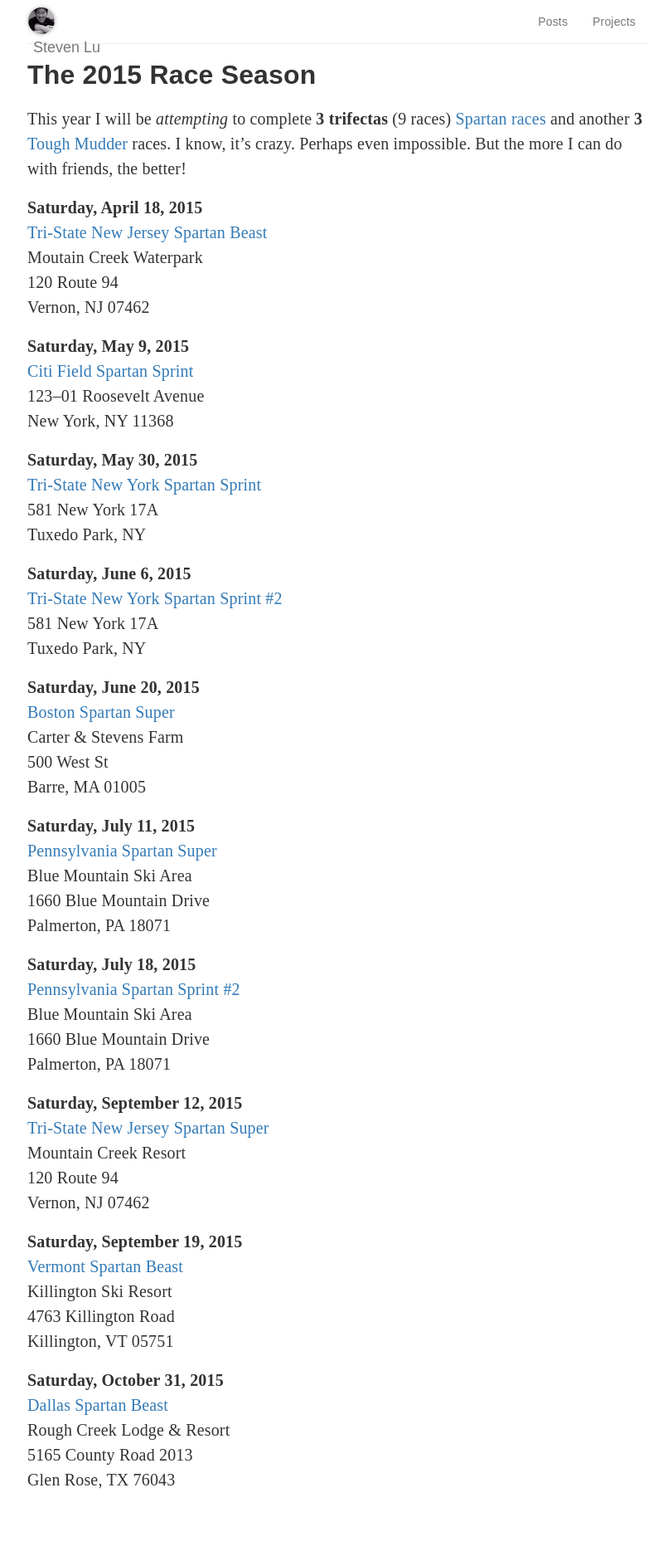
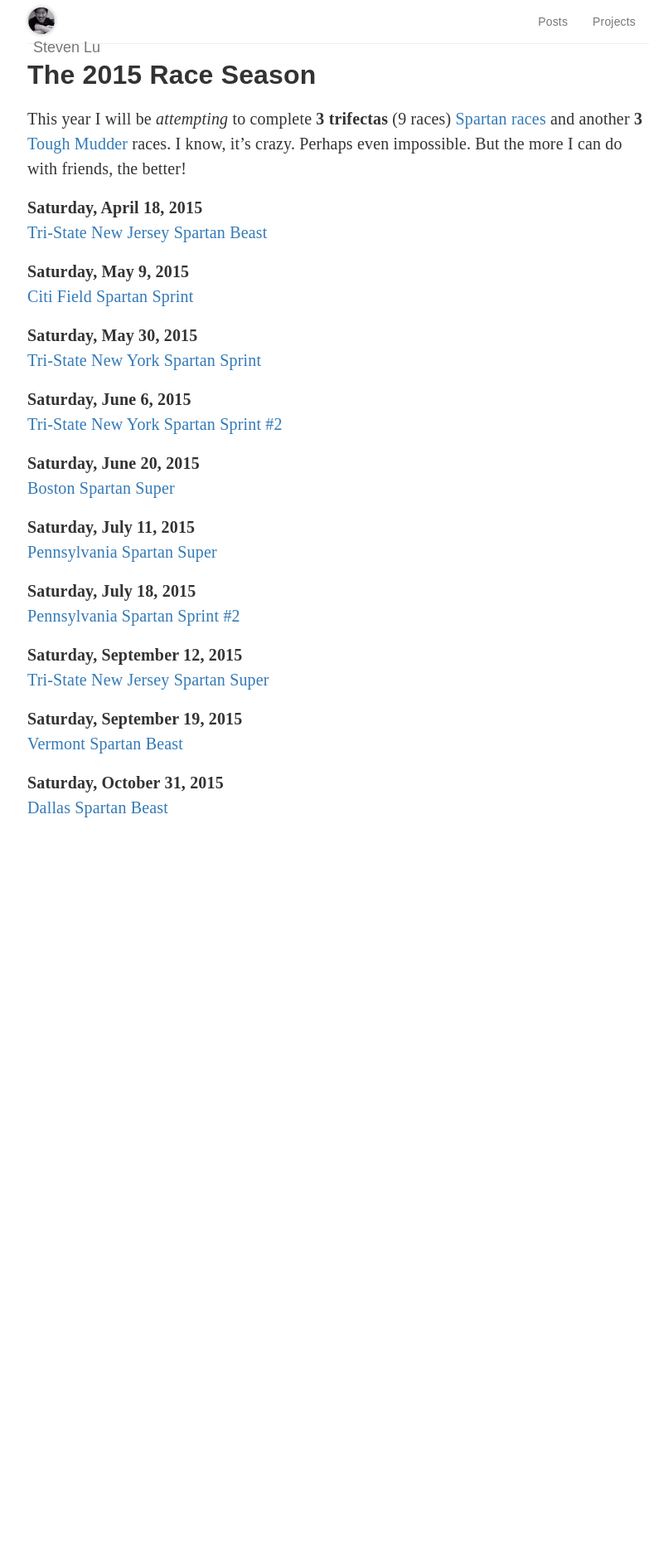
Before and after one commit to sjlu/sjlu.github.io, a Jekyll site: the page built from races/index.md, in a window 1280 px wide. Shown: the whole page at 83% size, without its empty margins (232-1038 px from the left). Built offline with Jekyll 4.4.1, drawn with Linux system fonts in a browser that asks for light colours; nearby versions of some CDN libraries; comment, search, counter and statistics services are not loaded; after the commit the page ends 1065 px from its top, so only the background shows below that.

Commit message:
removing addresses

```diff
--- a/races/index.md
+++ b/races/index.md
@@ -6,58 +6,31 @@
 This year I will be *attempting* to complete **3 trifectas** (9 races) [Spartan races](http://spartan.com) and another **3** [Tough Mudder](http://toughmudder.com) races. I know, it's crazy. Perhaps even impossible. But the more I can do with friends, the better!
 
 **Saturday, April 18, 2015** \\
-[Tri-State New Jersey Spartan Beast](http://www.spartan.com/events/?event_id=494/tri-state-new-jersey-beast) \\
-Moutain Creek Waterpark \\
-120 Route 94 \\
-Vernon, NJ 07462
+[Tri-State New Jersey Spartan Beast](http://www.spartan.com/events/?event_id=494/tri-state-new-jersey-beast)
 
 **Saturday, May 9, 2015** \\
-[Citi Field Spartan Sprint](http://www.spartan.com/events/?event_id=420/citi-field-sprint-%28stadium%29) \\
-123–01 Roosevelt Avenue \\
-New York, NY 11368
+[Citi Field Spartan Sprint](http://www.spartan.com/events/?event_id=420/citi-field-sprint-%28stadium%29)
 
 **Saturday, May 30, 2015** \\
-[Tri-State New York Spartan Sprint](http://www.spartan.com/events/?event_id=423/tri-state-new-york-sprint) \\
-581 New York 17A \\
-Tuxedo Park, NY
+[Tri-State New York Spartan Sprint](http://www.spartan.com/events/?event_id=423/tri-state-new-york-sprint)
 
 **Saturday, June 6, 2015** \\
-[Tri-State New York Spartan Sprint #2](http://www.spartan.com/events/?event_id=424/tri-state-new-york-sprint-#2) \\
-581 New York 17A \\
-Tuxedo Park, NY
+[Tri-State New York Spartan Sprint #2](http://www.spartan.com/events/?event_id=424/tri-state-new-york-sprint-#2)
 
 **Saturday, June 20, 2015** \\
-[Boston Spartan Super](http://www.spartan.com/events/?event_id=504/boston-super) \\
-Carter & Stevens Farm \\
-500 West St \\
-Barre, MA 01005
+[Boston Spartan Super](http://www.spartan.com/events/?event_id=504/boston-super)
 
 **Saturday, July 11, 2015** \\
-[Pennsylvania Spartan Super](http://www.spartan.com/events/?event_id=472/pennsylvania-super) \\
-Blue Mountain Ski Area \\
-1660 Blue Mountain Drive \\
-Palmerton, PA 18071
+[Pennsylvania Spartan Super](http://www.spartan.com/events/?event_id=472/pennsylvania-super)
 
 **Saturday, July 18, 2015** \\
-[Pennsylvania Spartan Sprint #2](http://www.spartan.com/events/?event_id=474/pennsylvania-sprint-#2) \\
-Blue Mountain Ski Area \\
-1660 Blue Mountain Drive \\
-Palmerton, PA 18071
+[Pennsylvania Spartan Sprint #2](http://www.spartan.com/events/?event_id=474/pennsylvania-sprint-#2)
 
 **Saturday, September 12, 2015** \\
-[Tri-State New Jersey Spartan Super](http://www.spartan.com/events/?event_id=568/tri-state-new-jersey-super) \\
-Mountain Creek Resort \\
-120 Route 94 \\
-Vernon, NJ 07462
+[Tri-State New Jersey Spartan Super](http://www.spartan.com/events/?event_id=568/tri-state-new-jersey-super)
 
 **Saturday, September 19, 2015** \\
-[Vermont Spartan Beast](http://www.spartan.com/events/?event_id=572/vermont-beast) \\
-Killington Ski Resort \\
-4763 Killington Road \\
-Killington, VT 05751
+[Vermont Spartan Beast](http://www.spartan.com/events/?event_id=572/vermont-beast)
 
 **Saturday, October 31, 2015** \\
-[Dallas Spartan Beast](http://www.spartan.com/events/?event_id=517/dallas-beast) \\
-Rough Creek Lodge & Resort \\
-5165 County Road 2013 \\
-Glen Rose, TX 76043
+[Dallas Spartan Beast](http://www.spartan.com/events/?event_id=517/dallas-beast)
```
